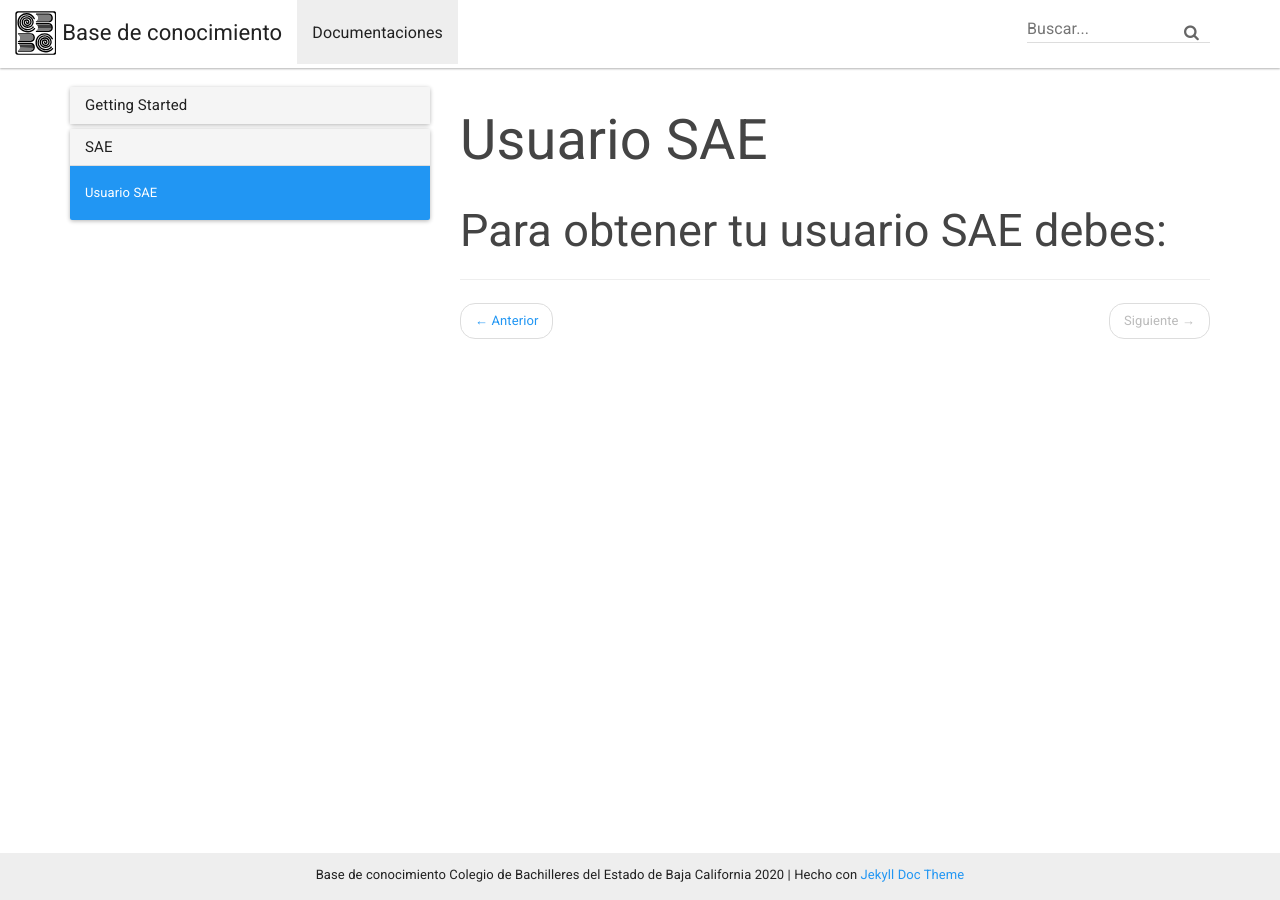
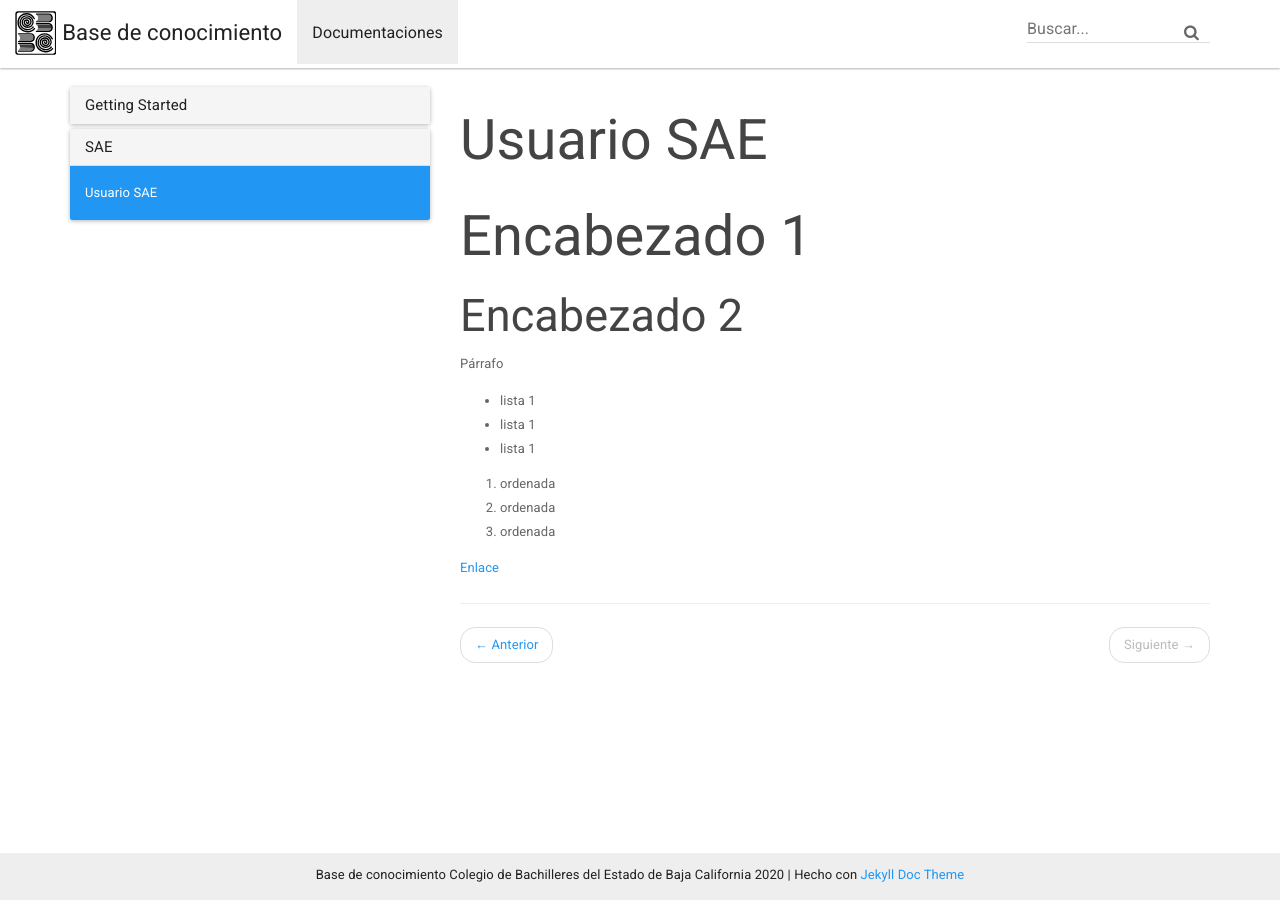
Before and after one commit to CoBachBC/centrodeayuda, a Jekyll site: the page built from docs/_docs/sae/usuarioSae.md, in a window 1280 px wide. Built offline with Jekyll 4.4.1, drawn with Linux system fonts in a browser that asks for light colours.

Commit message:
Update usuarioSae.md

```diff
--- a/docs/_docs/sae/usuarioSae.md
+++ b/docs/_docs/sae/usuarioSae.md
@@ -3,4 +3,17 @@ title: Usuario SAE
 permalink: /docs/usuarioSae/
 ---
 
-## Para obtener tu usuario SAE debes:
+# Encabezado 1
+## Encabezado 2
+
+Párrafo
+
+- lista 1
+- lista 1
+- lista 1
+
+1. ordenada
+1. ordenada
+1. ordenada
+
+<a href="#">Enlace</a>
```
